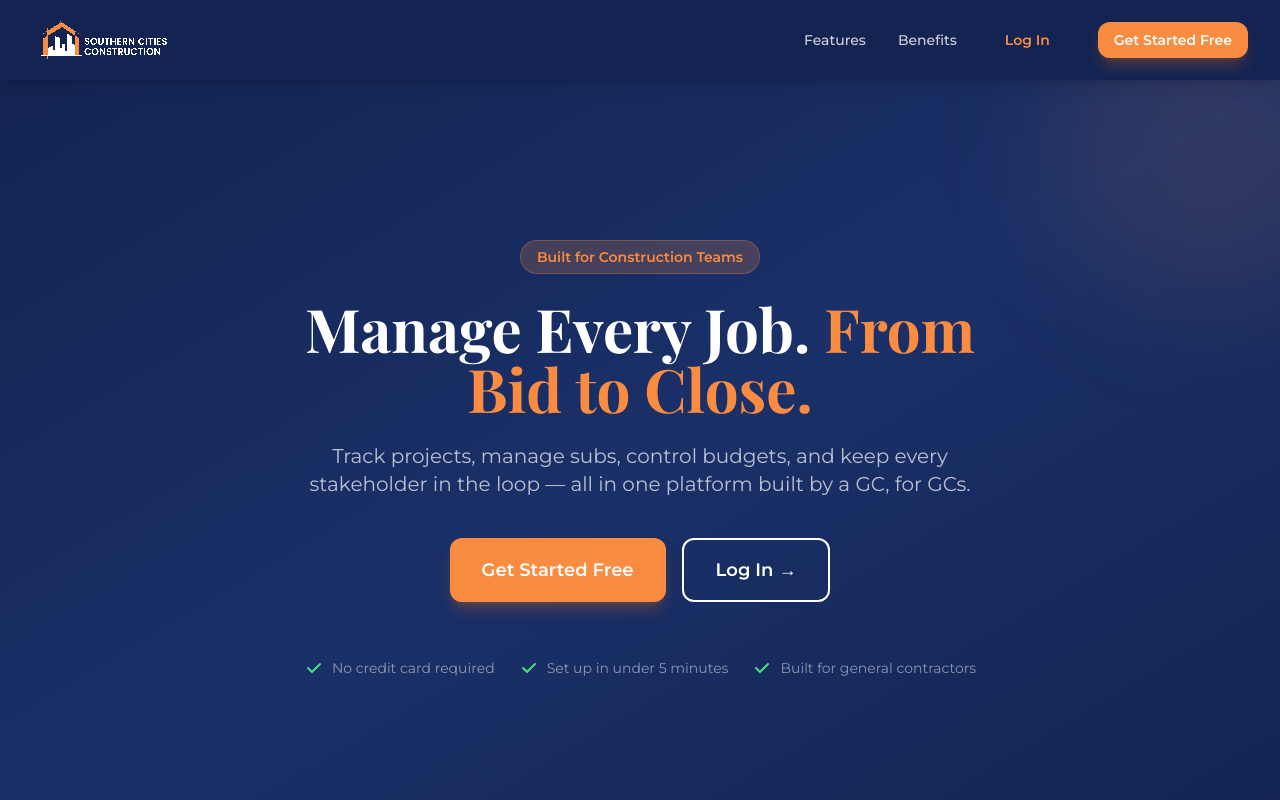
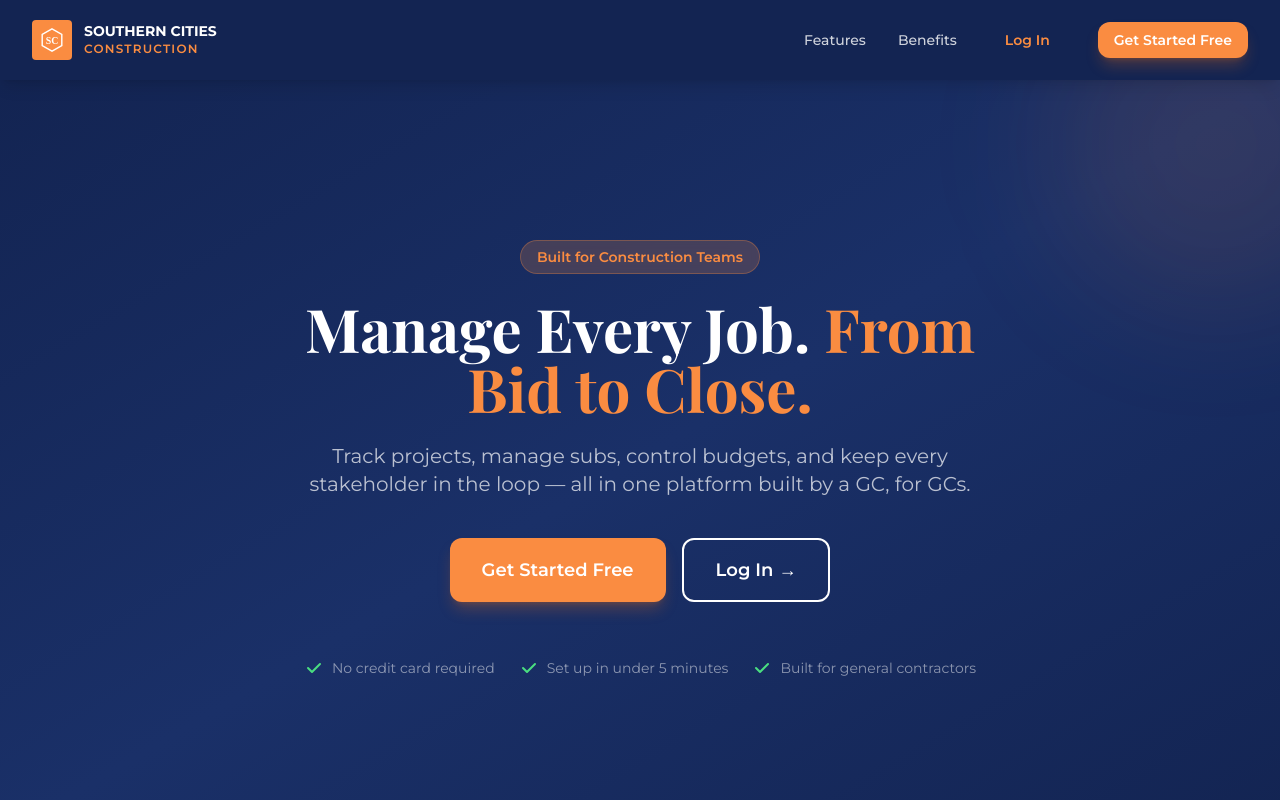
Before and after one commit to ashersoutherncities-art/sce-construction-manager, a Next.js app: page / in a window 1280 px wide. Shown: the top 800 px of the page. Built offline with nearby package versions, Linux system fonts and the light colour scheme.

Commit message:
Fix navbar logo: orange SC icon + white text branding (no background clash)

```diff
--- a/components/landing/Navbar.tsx
+++ b/components/landing/Navbar.tsx
@@ -10,12 +10,18 @@ export default function Navbar() {
       <div className="max-w-7xl mx-auto px-4 sm:px-6 lg:px-8">
         <div className="flex items-center justify-between h-16 md:h-20">
           {/* Logo */}
-          <Link href="/" className="flex-shrink-0">
-            <img
-              src="/sc-logo-white.svg"
-              alt="Southern Cities Construction"
-              className="h-10 md:h-14 w-auto"
-            />
+          <Link href="/" className="flex-shrink-0 flex items-center gap-3">
+            {/* SC Construction icon mark */}
+            <div className="flex items-center justify-center w-10 h-10 bg-sce-orange rounded">
+              <svg viewBox="0 0 40 40" className="w-7 h-7" fill="none" xmlns="http://www.w3.org/2000/svg">
+                <polygon points="20,4 34,12 34,28 20,36 6,28 6,12" fill="none" stroke="white" strokeWidth="2"/>
+                <text x="20" y="25" textAnchor="middle" fill="white" fontSize="14" fontWeight="bold" fontFamily="serif">SC</text>
+              </svg>
+            </div>
+            <div className="hidden sm:block">
+              <div className="text-white font-bold text-sm leading-tight">SOUTHERN CITIES</div>
+              <div className="text-sce-orange font-semibold text-xs tracking-widest">CONSTRUCTION</div>
+            </div>
           </Link>
 
           {/* Desktop nav */}
```
